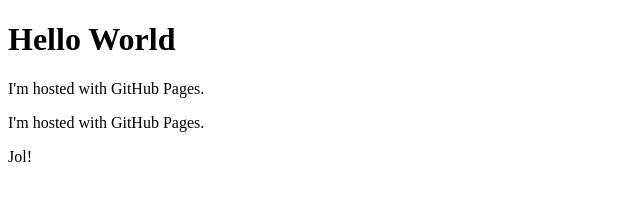
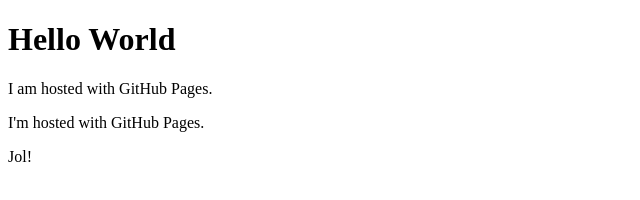
Before and after one commit to kowalsk/website, a plain HTML site: page index.html in a window 1280 px wide. Shown: the full height of the page, 0-640 px from the left. Drawn offline with Linux system fonts and the light colour scheme.

Commit message:
Update index.html

```diff
--- a/index.html
+++ b/index.html
@@ -2,7 +2,7 @@
 <html>
 <body>
 <h1>Hello World</h1>
-<p>I'm hosted with GitHub Pages.</p>
+<p>I am hosted with GitHub Pages.</p>
 <p>I'm hosted with GitHub Pages.</p>
 Jol!
 </body>
```
